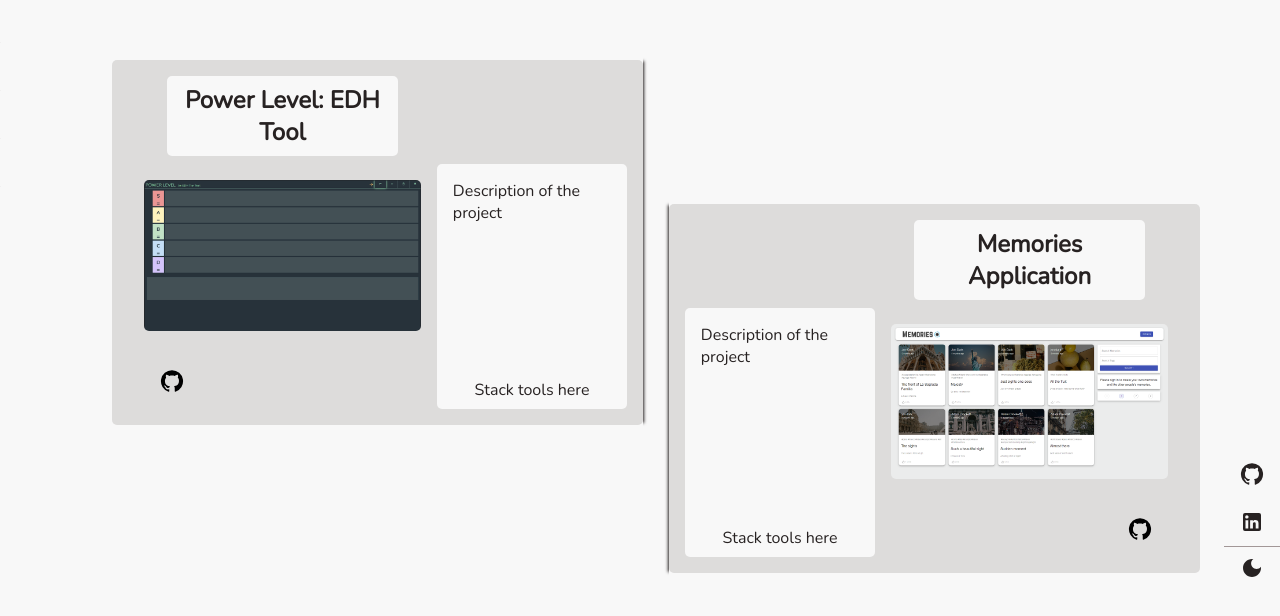
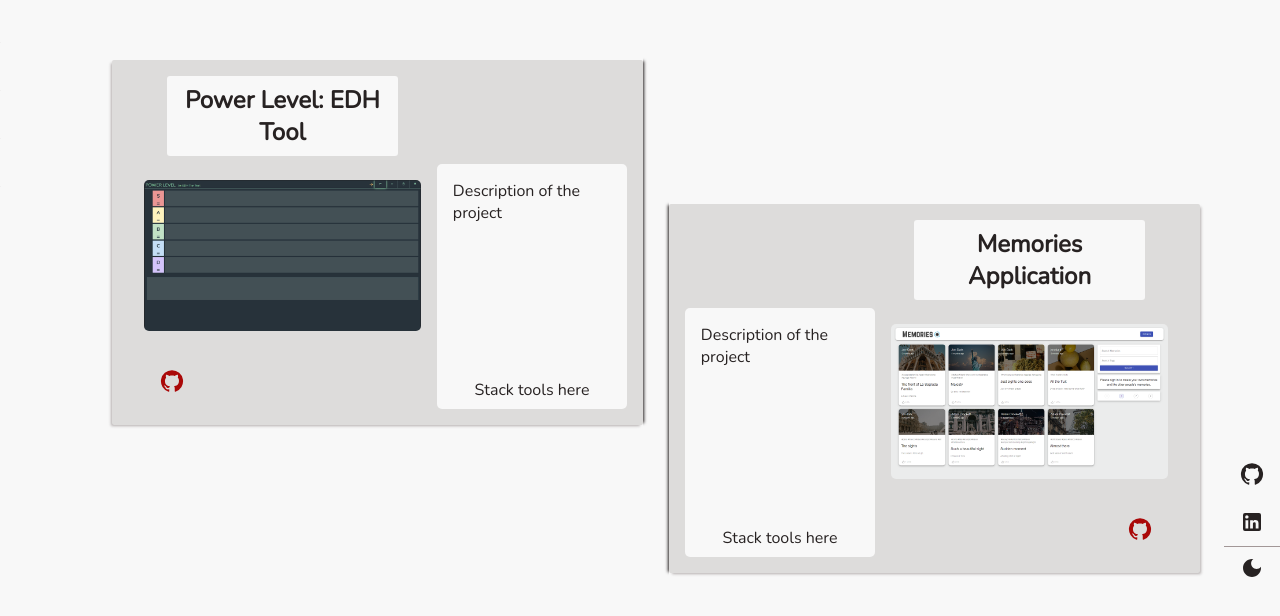
Before and after one commit to Adam-Crockett/portfolio, a Next.js app: page /projects in a window 1280 px wide. Shown: the part 110-726 px from the top of the page. Built offline with nearby package versions, Linux system fonts and the light colour scheme.

Commit message:
clean up on card animation line

```diff
--- a/app/projects/page.module.scss
+++ b/app/projects/page.module.scss
@@ -21,8 +21,8 @@
   position: relative;
 
   .cardLineOnLeft {
-    height: 96%;
-    top: 2%;
+    height: 94%;
+    top: 3%;
     width: 1px;
     left: 25%;
     &::after {
@@ -31,8 +31,8 @@
     }
   }
   .cardLineOnRight {
-    height: 96%;
-    top: 2%;
+    height: 94%;
+    top: 3%;
     width: 1px;
     right: 0%;
     &::after {
@@ -46,13 +46,12 @@
   display: grid;
   height: 100%;
   background-color: var(--secondary-background-color);
-
-  border-radius: 5px;
+  border-radius: 2px;
   padding: 1rem;
 
   .cardTitle {
     justify-self: center;
-    border-radius: 5px;
+    border-radius: 3px;
     background-color: var(--background-color);
     grid-area: title;
     font-size: 1.5rem;
@@ -67,7 +66,6 @@
     width: 100%;
     height: 100%;
     border-radius: 5px;
-    // margin-bottom: 0.5rem;
     padding: 1rem;
     display: block;
     justify-content: center;
@@ -105,9 +103,21 @@
     margin-top: 0.5rem;
     padding-left: 1rem;
     padding-right: 1rem;
+    color: var(--heighlight-color);
   }
 }
 
+.leftSideCard {
+  grid-template-areas:
+    'title .'
+    'image description'
+    'image description'
+    'links description';
+  .cardLinks {
+    justify-self: flex-start;
+  }
+  box-shadow: -2px 2px 3px -1px var(--shadow-color);
+}
 .rightSideCard {
   grid-template-areas:
     '. title'
@@ -118,16 +128,7 @@
   .cardLinks {
     justify-self: flex-end;
   }
-}
-.leftSideCard {
-  grid-template-areas:
-    'title .'
-    'image description'
-    'image description'
-    'links description';
-  .cardLinks {
-    justify-self: flex-start;
-  }
+  box-shadow: 2px 2px 3px -1px var(--shadow-color);
 }
 .sectionOne {
   box-shadow: 12px 0px 3px -11px var(--glow-color);
```
